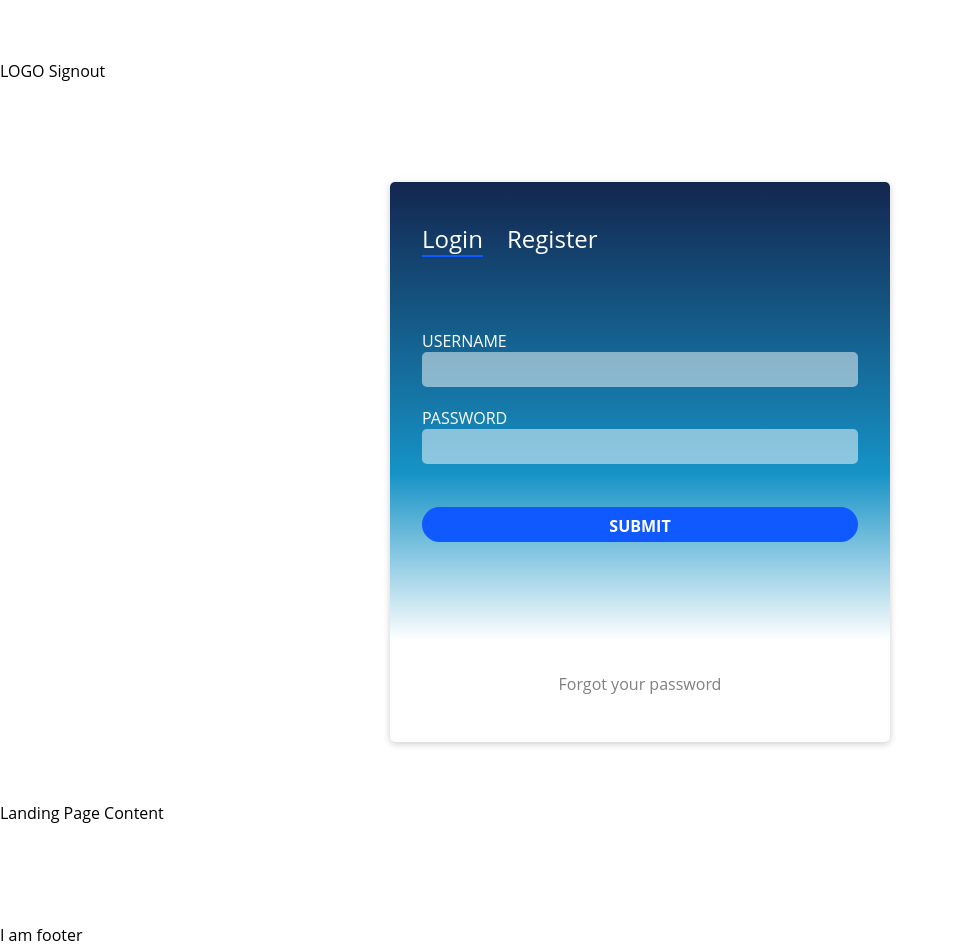
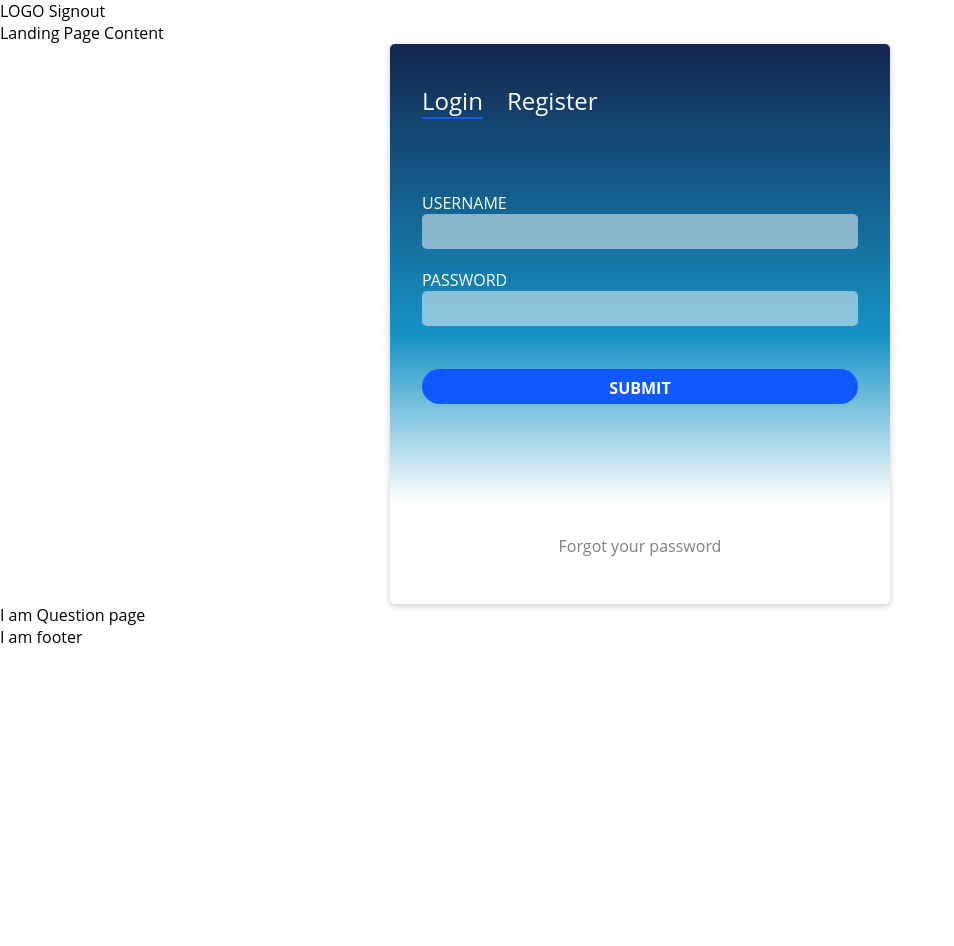
Before and after one commit to poyebanji/travel_app, a React (Create React App) app in the folder travel_app/: page / in a window 1280 px wide. Shown: the whole page, without its empty margins (0-954 px from the left). After the commit the page ends 800 px from the top, so only its background shows below. Built offline with nearby package versions, Linux system fonts and the light colour scheme.

Commit message:
add question page

```diff
--- a/travel_app/src/App.js
+++ b/travel_app/src/App.js
@@ -6,6 +6,7 @@ import Navigation from "./Components/Navigation/Navigation"
 import "./App.css"
 import Landing from "./Components/Landing/Landing";
 import Footer from "./Components/Footer/Footer";
+import Question from "./Components/Question/Question";
 
 
 
@@ -39,6 +40,7 @@ function App() {
     return (
       <React.Fragment>
         <Navigation />
+        <Landing />
       <div className="login-register-wrapper">
         <div className="nav-buttons">
           <animated.button
@@ -68,7 +70,8 @@ function App() {
           <div>Forgot your password</div>
         </animated.div>
       </div>
-      <Landing />
+      <Question />
+
       <Footer />
       </React.Fragment>
     );
--- a/travel_app/src/Components/Landing/Landing.js
+++ b/travel_app/src/Components/Landing/Landing.js
@@ -1,16 +1,16 @@
 import React from 'react'
-import {Container} from 'react-bootstrap'
+// import {Container} from 'react-bootstrap'
 
 
 const Landing = ()=> {
 
     return (
-<Container>
+<React.Fragment>
      <div>Landing Page Content</div>
 
 
 
- </Container>
+ </React.Fragment>
     )
 
 }
--- a/travel_app/src/Components/Navigation/Navigation.js
+++ b/travel_app/src/Components/Navigation/Navigation.js
@@ -1,12 +1,12 @@
 import React from 'react';
-import {Container} from 'react-bootstrap'
+// import {Container} from 'react-bootstrap'
 
 const Navigation = () => {
     return (
-        <Container>
+        <React.Fragment>
         <div>LOGO   Signout</div>
 
-        </Container>
+        </React.Fragment>
     );
 };
 
--- /dev/null
+++ b/travel_app/src/Components/Question/Question.js
@@ -0,0 +1,8 @@
+const Question = () => {
+    return (
+
+        <div> I am Question page</div>
+     );
+}
+
+export default Question;
```
